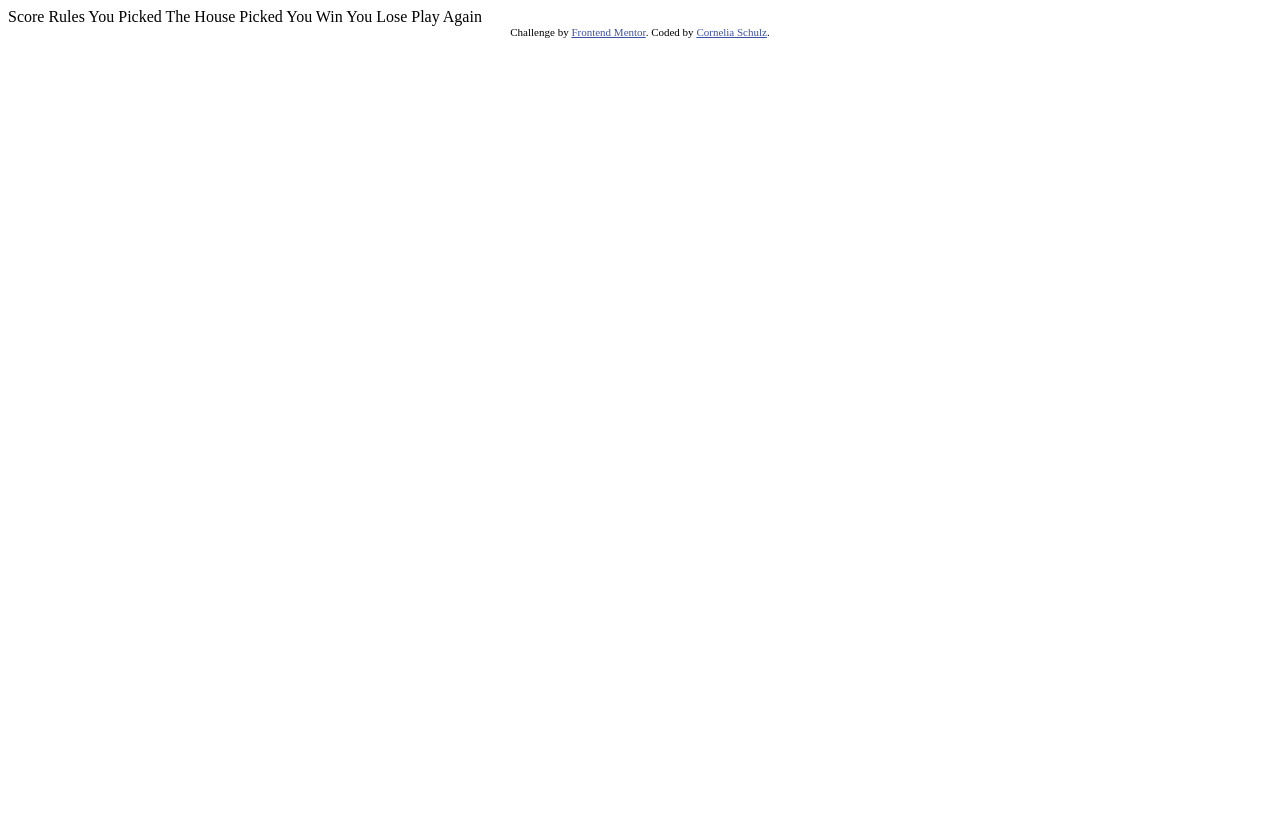
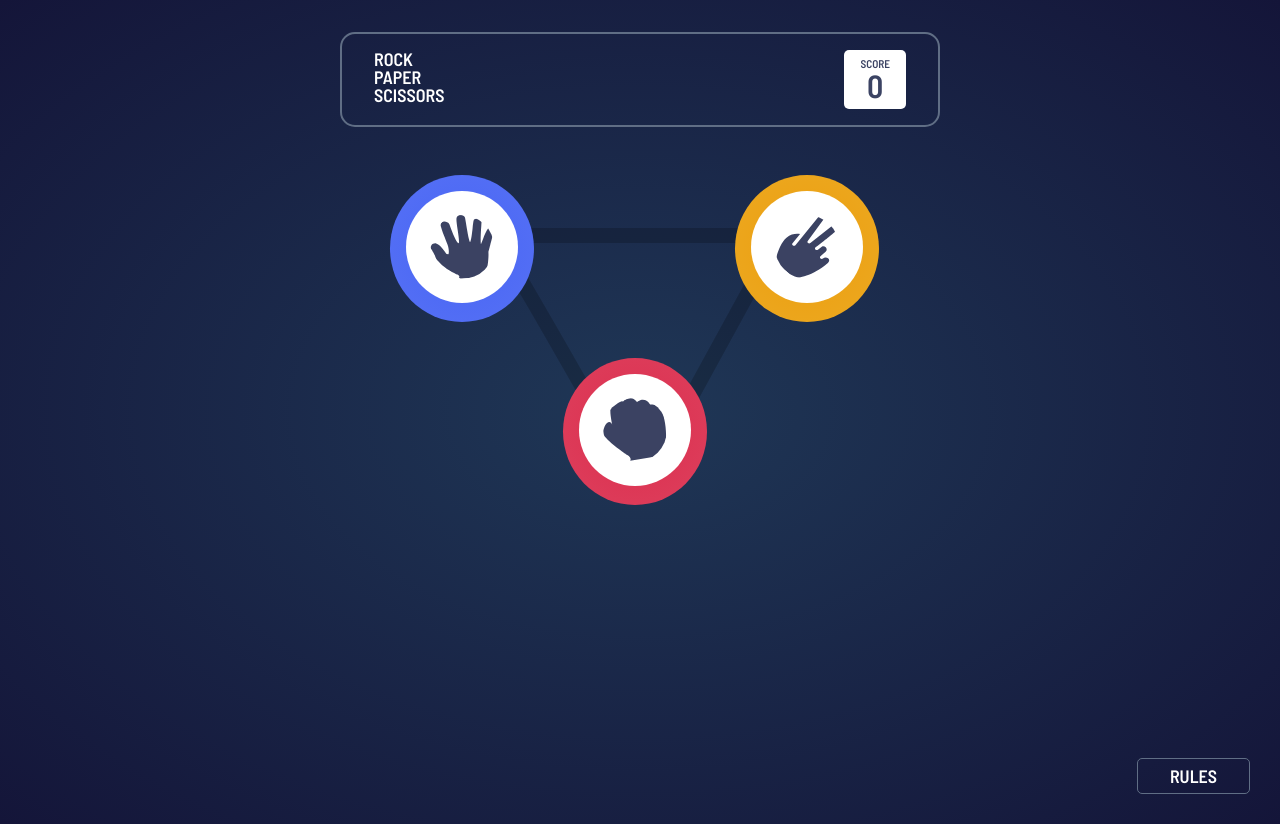
Before and after one commit to cornelia-schulz/RockPaperScissors, a plain HTML site: page index.html in a window 1280 px wide. Before the commit the page ends 800 px from the top, so only its background shows below. Drawn offline with Linux system fonts and the light colour scheme.

Commit message:
updating favicon

```diff
--- a/index.html
+++ b/index.html
@@ -4,34 +4,65 @@
   <meta charset="UTF-8">
   <meta name="viewport" content="width=device-width, initial-scale=1.0"> <!-- displays site properly based on user's device -->
 
-  <link rel="icon" type="image/png" sizes="32x32" href="./images/favicon-32x32.png">
+  <link rel="icon" type="image/png" sizes="32x32" href="./images/favicon.ico">
+  <link rel="stylesheet" href="./css/reset.css">
+  <link rel="stylesheet" href="./css/styles.css">
 
-  <title>Frontend Mentor | Rock, Paper, Scissors</title>
-
-  Score
-  Rules
-
-  You Picked
-  The House Picked
-
-  You Win
-  You Lose
-
-  Play Again
-
-  <!-- Feel free to remove these styles or customise in your own stylesheet 👍 -->
-  <style>
-    .attribution { font-size: 11px; text-align: center; }
-    .attribution a { color: hsl(228, 45%, 44%); }
-  </style>
+  <title>Rock, Paper, Scissors</title>
 </head>
 <body>
+  <div class="container">
+    <header class="header">
+      <div class="title">
+        <h1 class="sr-only">Rock Paper Scissors</h1>
+        <p>ROCK</p>
+        <p>PAPER</p>
+        <p>SCISSORS</p>
+      </div>
+      <div class="score">
+        <p>SCORE</p>
+        <p>0</p>
+      </div>
+    </header>
+    <main class="game">
+      <div class="paper">
+        <button>
+          <img
+            src="./images/icon-paper.svg"
+            alt="paper"
+          >
+        </button>
+      </div>
+      <div class="scissors">
+        <button>
+          <img
+            src="./images/icon-scissors.svg"
+            alt="paper"
+          >
+        </button>
+      </div>
+      <div class="rock">
+        <button>
+          <img
+            src="./images/icon-rock.svg"
+            alt="paper"
+          >
+        </button>
+      </div>
+    </main>
+    <footer class="rules">
+      <a href="#open-rules" class="btn">RULES</a>
+    </footer>
+  </div>
 
-
-
-  <div class="attribution">
-    Challenge by <a href="https://www.frontendmentor.io?ref=challenge" target="_blank">Frontend Mentor</a>.
-    Coded by <a href="#">Cornelia Schulz</a>.
+  <div id="open-rules" class="modal-window">
+    <div>
+      <h2>RULES</h2>
+      <a href="#" title="Close" class="modal-close">
+        <img alt="close rules" src="images/icon-close.svg">
+      </a>
+      <img alt="rules of the game" src="images/image-rules.svg" class="game-rules">
+    </div>
   </div>
 </body>
 </html>
```
Also changed, not shown: images/favicon.ico (added).
